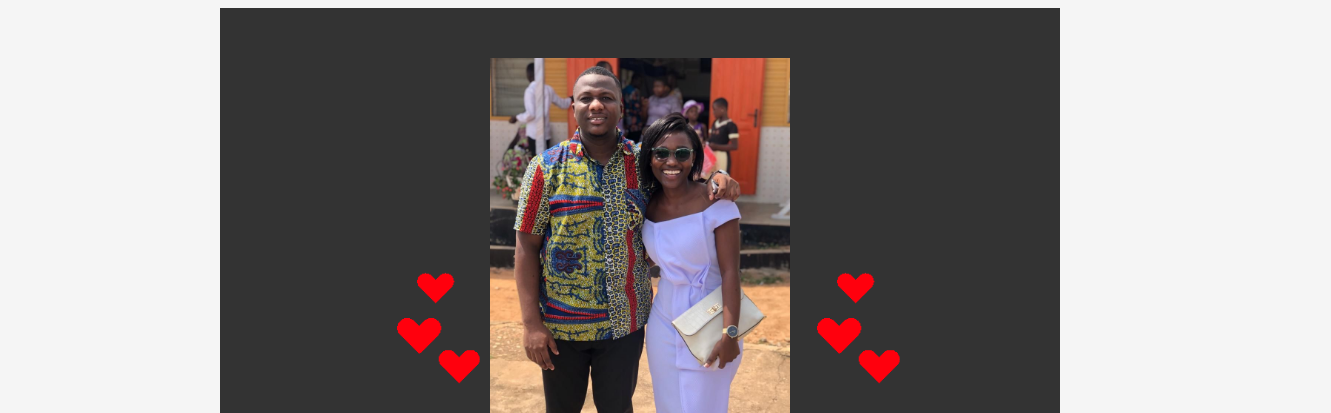
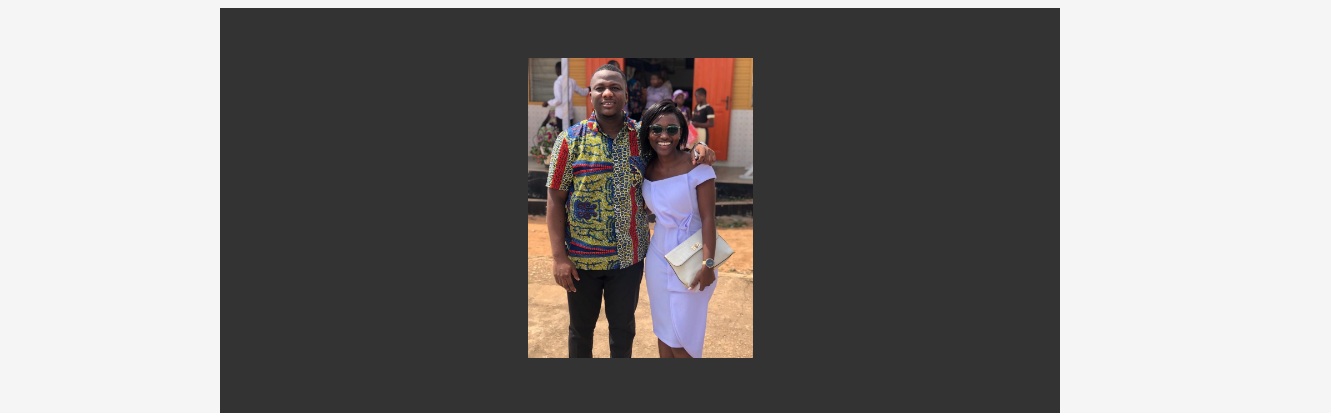
Before and after one commit to LebeneSleem/Iris_Appiah, a plain HTML site: page index.html in a window 1280 px wide. Shown: the top 413 px of the page, 1331 px wide, since content can reach past the window. Drawn offline with Linux system fonts and the light colour scheme.

Commit message:
Update styles.css

```diff
--- a/styles.css
+++ b/styles.css
@@ -4,11 +4,7 @@ body {
   background-color: #f5f5f5;
   position: relative; /* Set position relative for absolute positioning */
 }
-  .heart {
-    position: absolute; /* Set position absolute for precise placement */
-    width: 120px; /* Adjust size as needed */
-    height: auto;
-  }
+
 .container {
   max-width: 800px;
   margin: 0 auto;
@@ -16,25 +12,29 @@ body {
   padding: 20px;
   position: relative; /* Ensure container acts as a reference for absolute positioning */
   background-color: #333; /* Dark background color */
-    color: #fff; /* White text color */
+  color: #fff; /* White text color for the container */
 }
+
 h1 {
   font-size: 2.5rem;
-    color: #fff;
+  color: #fff; /* White text color for h1 */
 }
-  img#mainImage {
-    max-width: 300%; /* Adjust to make the main image wider */
-    height: auto; /* Maintain aspect ratio */
-    max-height: 400px; /* Adjust the maximum height */
+
+img {
+  max-width: 150%;
+  height: auto;
+  max-height: 300px; /* Adjust height as needed */
   margin: 30px 0; /* Add margin for spacing */
   position: relative; /* Ensure relative positioning */
 }
+
 .heart-gif {
   width: 150px; /* Adjust size as needed */
   height: auto;
   max-height: 150px;
   margin: 0 30px; /* Adjust margin for spacing */
 }
+
 button {
   font-size: 1.2rem;
   padding: 10px 20px;
@@ -43,19 +43,23 @@ body {
   border-radius: 5px;
   cursor: pointer;
 }
+
 .yes-button {
   background-color: #34D399;
   color: #fff;
   width: 160px; /* Set initial width for Yes button */
 }
+
 .yes-button:hover {
   background-color: #047857;
 }
+
 .no-button {
   background-color: #EF4444;
   color: #fff;
   width: 80px; /* Set initial width for No button */
 }
+
 .no-button:hover {
   background-color: #991B1B;
 }
```
Lines whose indentation alone changed are shown as unchanged.
